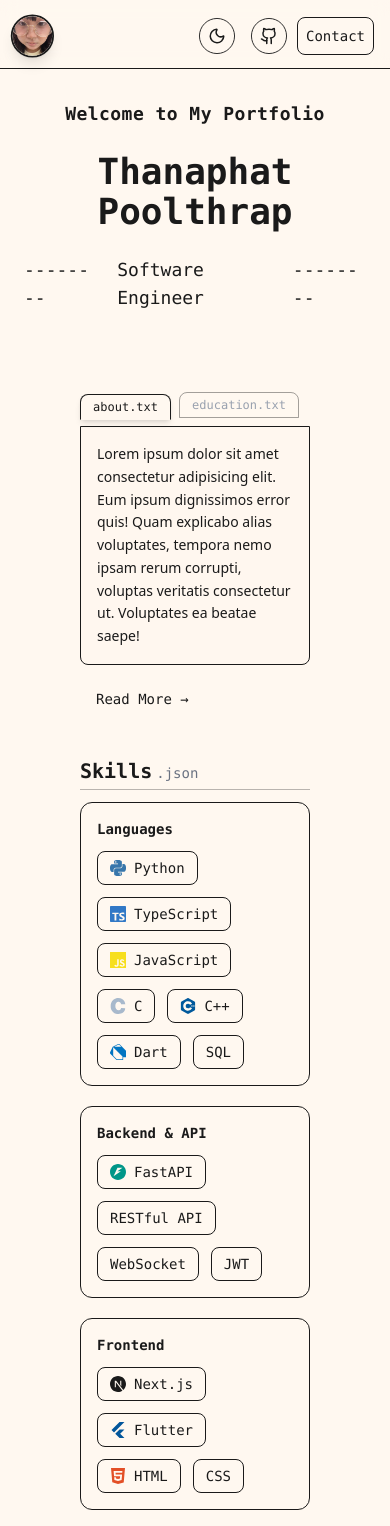
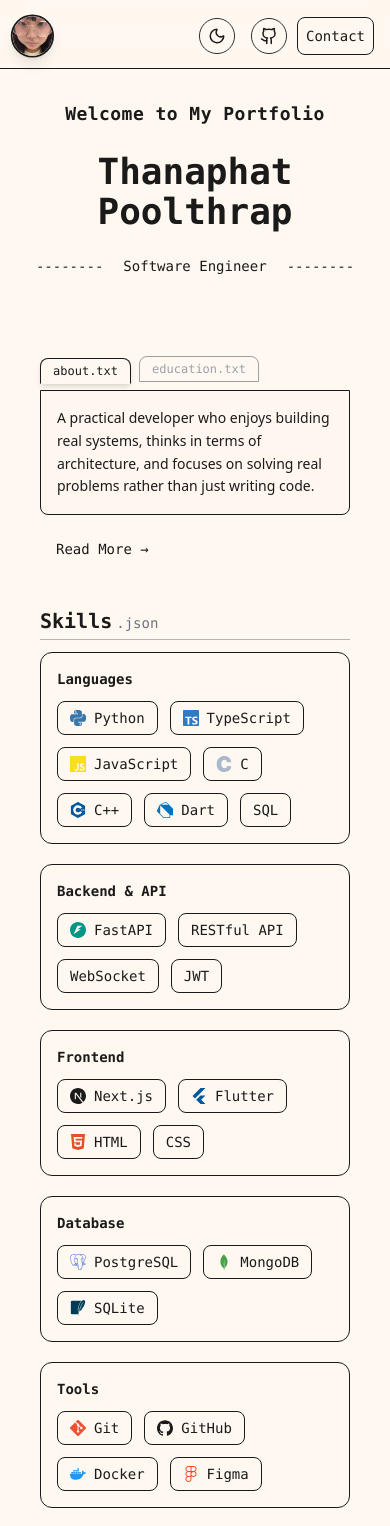
Before and after one commit to Pjizen0143/RSU-Portfolio, a Next.js app in the folder frontend/: page / in a window 390 px wide. Shown: the top 1526 px of the page. Built offline with nearby package versions, Linux system fonts and the light colour scheme; no server answers.

Commit message:
feat: update mobile section margin

```diff
--- a/frontend/app/page.tsx
+++ b/frontend/app/page.tsx
@@ -19,7 +19,7 @@ export default function Home() {
           Thanaphat Poolthrap
         </h1>
         <br />
-        <h2 className="flex justify-center items-center gap-4 text-lg md:text-2xl mx-6">
+        <h2 className="flex justify-center text-sm items-center gap-4 md:text-2xl mx-6">
           <span>--------</span>
           <span className="px-1">Software Engineer</span>
           <span>--------</span>
--- a/frontend/components/ui/Footer.tsx
+++ b/frontend/components/ui/Footer.tsx
@@ -2,7 +2,7 @@ import Link from "next/link";
 
 export default function Footer() {
     return (
-        <footer className="mt-24 px-20 py-10 border-t border-primary text-sm">
+        <footer className="mt-24 px-10 md:px-20 py-10 border-t border-primary text-sm">
 
             <div className="flex flex-col md:flex-row md:items-start md:justify-between gap-6">
 
--- a/frontend/components/ui/sections/AboutSection.tsx
+++ b/frontend/components/ui/sections/AboutSection.tsx
@@ -1,5 +1,6 @@
 "use client";
 import { useState } from "react";
+import Link from "next/link";
 
 type FileKey = "about" | "education";
 
@@ -9,10 +10,8 @@ export default function AboutSection() {
   const files: Record<FileKey, React.ReactNode> = {
     about: (
       <span className="font-sans leading-relaxed">
-        Lorem ipsum dolor sit amet consectetur adipisicing elit. Eum ipsum
-        dignissimos error quis! Quam explicabo alias voluptates, tempora nemo
-        ipsam rerum corrupti, voluptas veritatis consectetur ut. Voluptates ea
-        beatae saepe!
+        A practical developer who enjoys building real systems,
+        thinks in terms of architecture, and focuses on solving real problems rather than just writing code.
       </span>
     ),
 
@@ -46,7 +45,7 @@ export default function AboutSection() {
   };
 
   return (
-    <section className="text-sm mx-20">
+    <section className="text-sm mx-10 md:mx-20">
       {/* Tabs */}
       <div className="flex gap-2 mb-2 text-xs">
         {(Object.keys(files) as FileKey[]).map((key) => {
@@ -79,9 +78,9 @@ export default function AboutSection() {
 
       </div>
 
-      <a href="/about" className="inline-block mt-4 px-4 py-2">
+      <Link href="/about" className="inline-block mt-4 px-4 py-2">
         Read More →
-      </a>
+      </Link>
     </section>
   );
 }
--- a/frontend/components/ui/sections/HightLightsProjects.tsx
+++ b/frontend/components/ui/sections/HightLightsProjects.tsx
@@ -1,17 +1,18 @@
 import ProjectCard from "../ProjectCard";
+import Link from "next/link";
 
 export default function HightLightsProjects() {
     return (
-        <section className="mx-20 mb-6 text-sm">
+        <section className="mx-10 md:mx-20 mb-6 text-sm">
             <div className="flex items-baseline mb-1 gap-1">
                 <h2 className="text-xl font-bold">Hightlights Projects</h2>
                 <span className="text-sm font-normal text-gray-500">.yaml</span>
             </div>
             <hr className="mb-3 border-primary opacity-30" />
             <ProjectCard project={{ id: "highlight-1", name: "Portfolio Website", description: "My personal portfolio" }} />
-            <a href="/projects" className="inline-block mt-4 px-4 py-2">
+            <Link href="/projects" className="inline-block mt-4 px-4 py-2">
                 All Projects →
-            </a>
+            </Link>
         </section>
     );
 }
--- a/frontend/components/ui/sections/SkillsSection.tsx
+++ b/frontend/components/ui/sections/SkillsSection.tsx
@@ -79,7 +79,7 @@ const skillGroups = [
 
 export default function SkillsSection() {
     return (
-        <section className="mx-20">
+        <section className="mx-10 md:mx-20">
             <div className="flex items-baseline mb-1 gap-1">
                 <h2 className="text-xl font-bold">Skills</h2>
                 <span className="text-sm font-normal text-gray-500">.json</span>
```
